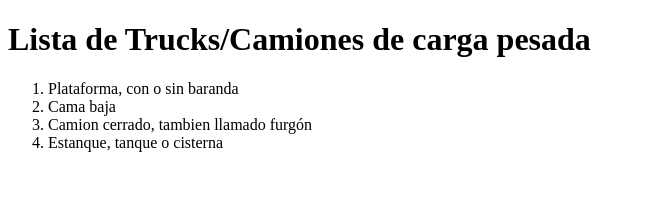
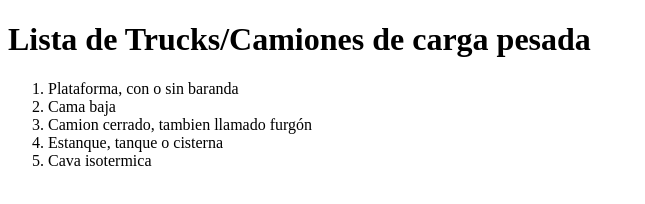
Before and after one commit to gilberod/PrimerPuntoRubri, a plain HTML site: page index.html in a window 1280 px wide. Shown: the whole page, without its empty margins (0-645 px from the left). Drawn offline with Linux system fonts and the light colour scheme.

Commit message:
Commit 5, se agrego otro tipo de camion

```diff
--- a/index.html
+++ b/index.html
@@ -12,6 +12,7 @@
         <li> Cama baja </li>
         <li>Camion cerrado, tambien llamado furgón </li>
         <li>Estanque, tanque o cisterna</li>
+        <li> Cava isotermica</li>
 
 
 
```
